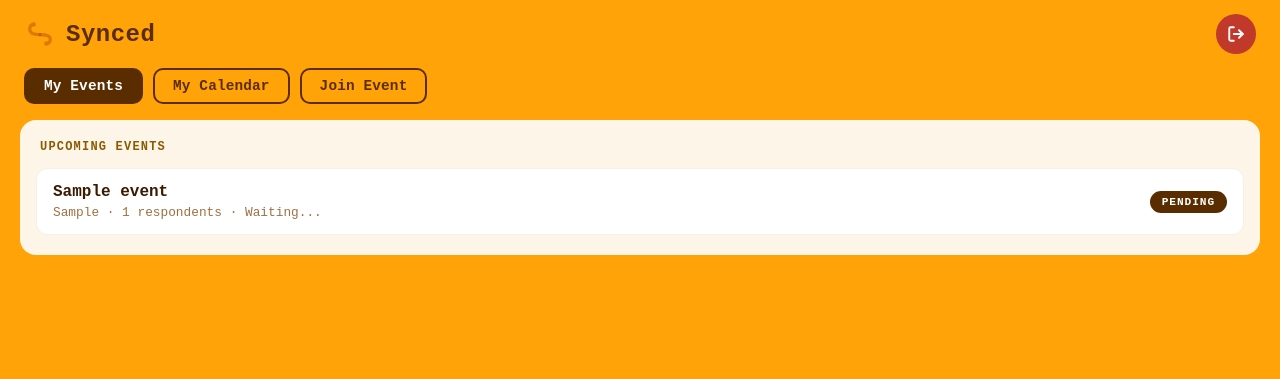
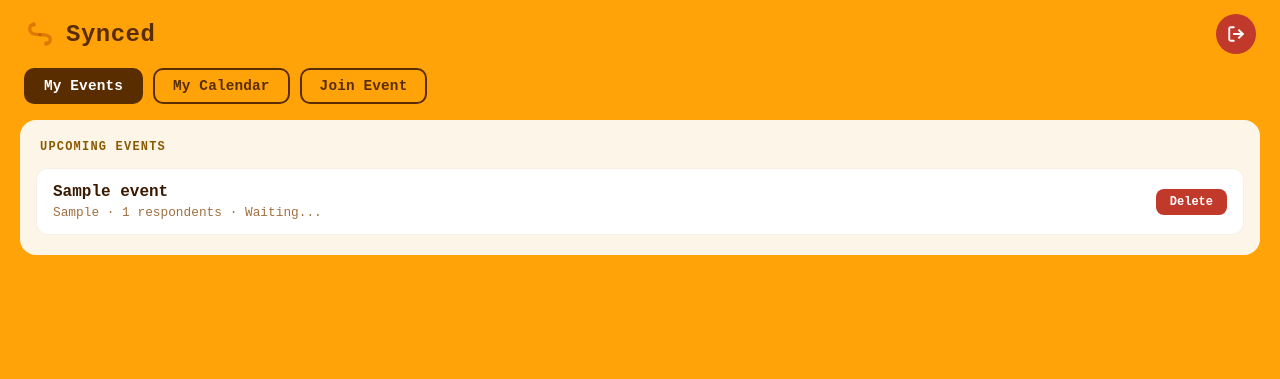
Before and after one commit to tallerasian/Web-Dev-Project, a Flask app: page /home in a window 1280 px wide. Shown: the top 379 px of the page. Run offline with Flask 3, Linux system fonts and the light colour scheme; a user stored in the database is signed in; tables that the repository leaves empty hold one stand-in row (values such as "Sample post"); some libraries are stand-ins or nearby versions.

Commit message:
BUG fix: After create event if user views heatmap and then goes to share code, event is duplicated in home page.
Ensure if event is revisited doesnt remake it.

ADD
- Organiser can delete event, which removes all participants and clear from DB
- Members can leave event that removes their membership
- POST forms with CSRF protection
- Organiser cant leave only delete

```diff
--- a/app/routes.py
+++ b/app/routes.py
@@ -116,7 +116,8 @@ def event_heatmap(event_id):
             "from": event.date_from.isoformat() if event.date_from else "",
             "to":   event.date_to.isoformat()   if event.date_to   else "",
         }
-        return render_template("heatmap_days.html.jinja", event=event_data, is_owner=is_owner)
+        return render_template("heatmap_days.html.jinja",
+                               event=event_data, is_owner=is_owner, event_id=event.id)
     else:
         event_data = {
             "name":      event.name,
@@ -124,7 +125,8 @@ def event_heatmap(event_id):
             "time_from": event.time_from.strftime("%H:%M") if event.time_from else "09:00",
             "time_to":   event.time_to.strftime("%H:%M")   if event.time_to   else "17:00",
         }
-        return render_template("heatmap_times.html.jinja", event=event_data, is_owner=is_owner)
+        return render_template("heatmap_times.html.jinja",
+                               event=event_data, is_owner=is_owner, event_id=event.id)
 
 
 def generate_event_code():
@@ -174,6 +176,48 @@ def event_code():
     return render_template("code.html.jinja", event=event, is_owner=True)
 
 
+@flask_app.route("/event/<int:event_id>/code")
+@login_required
+def event_view_code(event_id):
+    event = Event.query.get_or_404(event_id)
+    # only members can see the code
+    if not EventMember.query.filter_by(event_id=event_id, user_id=current_user.id).first():
+        abort(403)
+    return render_template("code.html.jinja", event=event, is_owner=(event.organizer_id == current_user.id))
+
+
+@flask_app.route("/event/<int:event_id>/delete", methods=["POST"])
+@login_required
+def delete_event(event_id):
+    event = Event.query.get_or_404(event_id)
+
+    # only the organiser can wipe the whole event
+    if event.organizer_id != current_user.id:
+        abort(403)
+
+    db.session.delete(event)  # cascade removes all EventMember rows too
+    db.session.commit()
+    return redirect(url_for("home_page"))
+
+
+@flask_app.route("/event/<int:event_id>/leave", methods=["POST"])
+@login_required
+def leave_event(event_id):
+    event = Event.query.get_or_404(event_id)
+
+    # organiser can't "leave" — they'd need to delete the whole thing
+    if event.organizer_id == current_user.id:
+        abort(403)
+
+    membership = EventMember.query.filter_by(
+        event_id=event_id, user_id=current_user.id
+    ).first_or_404()
+
+    db.session.delete(membership)
+    db.session.commit()
+    return redirect(url_for("home_page"))
+
+
 @flask_app.route("/event/join", methods=["POST"])
 @login_required
 def join_event():
--- a/app/static/css/style.css
+++ b/app/static/css/style.css
@@ -322,7 +322,38 @@ body.home-page {
 
 .event-card-link {
     text-decoration: none;
-    display: block;
+    flex: 1;
+    min-width: 0;
+}
+
+.event-action-btn {
+    border: none;
+    border-radius: 8px;
+    padding: 6px 14px;
+    font-family: 'Courier New', Courier, monospace;
+    font-size: 0.75rem;
+    font-weight: 700;
+    cursor: pointer;
+    white-space: nowrap;
+    flex-shrink: 0;
+}
+
+.event-action-btn.delete {
+    background: #c0392b;
+    color: #fff;
+}
+
+.event-action-btn.delete:hover {
+    background: #96281b;
+}
+
+.event-action-btn.leave {
+    background: #e8d5a3;
+    color: #5a2d00;
+}
+
+.event-action-btn.leave:hover {
+    background: #d4ba80;
 }
 
 .event-card:last-child {
--- a/app/templates/home.html.jinja
+++ b/app/templates/home.html.jinja
@@ -22,18 +22,30 @@
                     <div class="panel-title">Upcoming Events</div>
                     {% if events %}
                         {% for event in events %}
-                        <!-- clicking the card takes you straight to the heatmap -->
-                        <a href="/event/{{ event.id }}/heatmap" class="event-card-link">
-                            <div class="event-card">
-                                <div>
-                                    <div class="event-card-name">{{ event.name }}</div>
-                                    <div class="event-card-sub">
-                                        {{ event.event_type }} · {{ event.members|length }} respondents · Waiting...
-                                    </div>
+                        <div class="event-card">
+                            <!-- left side: click to open heatmap -->
+                            <a href="/event/{{ event.id }}/heatmap" class="event-card-link">
+                                <div class="event-card-name">{{ event.name }}</div>
+                                <div class="event-card-sub">
+                                    {{ event.event_type }} · {{ event.members|length }} respondents · Waiting...
                                 </div>
-                                <span class="event-card-badge pending">PENDING</span>
-                            </div>
-                        </a>
+                            </a>
+
+                            <!-- right side: owner deletes, member leaves -->
+                            {% if event.organizer_id == current_user.id %}
+                                <form method="POST" action="/event/{{ event.id }}/delete"
+                                      onsubmit="return confirm('Delete {{ event.name }}? This removes it for everyone.')">
+                                    <input type="hidden" name="csrf_token" value="{{ csrf_token() }}">
+                                    <button type="submit" class="event-action-btn delete">Delete</button>
+                                </form>
+                            {% else %}
+                                <form method="POST" action="/event/{{ event.id }}/leave"
+                                      onsubmit="return confirm('Leave {{ event.name }}?')">
+                                    <input type="hidden" name="csrf_token" value="{{ csrf_token() }}">
+                                    <button type="submit" class="event-action-btn leave">Leave</button>
+                                </form>
+                            {% endif %}
+                        </div>
                         {% endfor %}
                     {% else %}
                         <p class="no-events">You have no upcoming events. Create one below!</p>
```
Also changed, not shown: app/templates/heatmap_days.html.jinja (+7 -1 lines), app/templates/heatmap_times.html.jinja (+7 -1 lines), app.db.
